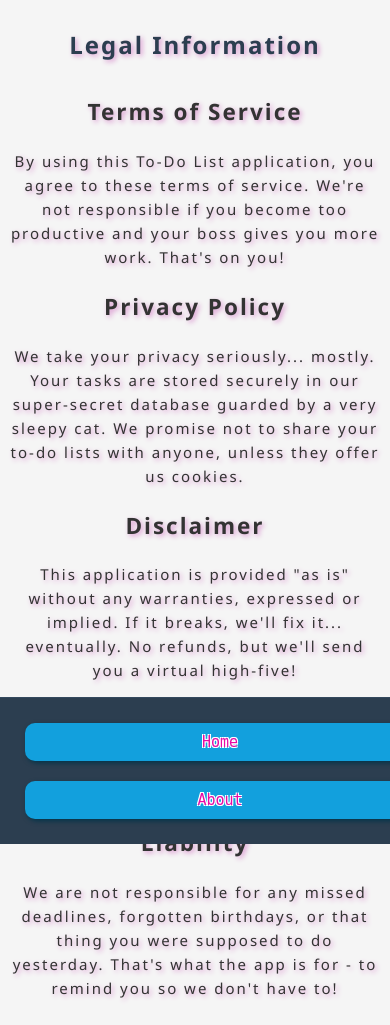
After one commit to krzysztof-durski/todolist, a Flask app: page /legal in a window 390 px wide. The commit adds this page. Run offline with Flask 3, Linux system fonts and the light colour scheme.

Commit message:
Add 2 responsive and linked pages

```diff
--- a/app/app.py
+++ b/app/app.py
@@ -46,3 +46,11 @@ def delete_task(task_id):
         db.session.delete(task)
         db.session.commit()
     return redirect('/')
+
+@app.route('/about')
+def about():
+    return render_template('about.html')
+
+@app.route('/legal')
+def legal():
+    return render_template('legal.html')
--- a/app/static/css/main.css
+++ b/app/static/css/main.css
@@ -3,6 +3,7 @@ body {
   font-family: "Segoe UI", Tahoma, Geneva, Verdana, sans-serif;
   margin: 0;
   padding: 20px;
+  padding-bottom: 80px;
   color: #333;
   line-height: 1.6;
 }
@@ -158,6 +159,21 @@ a {
   font-size: 1.5em;
 }
 
+.content {
+  text-align: center;
+  max-width: 800px;
+  margin: 0 auto;
+}
+
+.content ul {
+  display: inline-block;
+  text-align: left;
+}
+
+.content h2 {
+  margin-top: 20px;
+}
+
 @media screen and (max-width: 768px) {
   body {
     padding: 15px;
--- /dev/null
+++ b/app/templates/legal.html
@@ -0,0 +1,58 @@
+<!DOCTYPE html>
+<html lang="en">
+  <head>
+    <meta charset="UTF-8" />
+    <meta name="viewport" content="width=device-width, initial-scale=1.0" />
+    <title>Legal - To-Do List</title>
+    <link
+      rel="stylesheet"
+      href="{{ url_for('static', filename='css/main.css') }}"
+    />
+  </head>
+  <body>
+    <div class="container">
+      <h1>Legal Information</h1>
+      <div class="content">
+        <h2>Terms of Service</h2>
+        <p>
+          By using this To-Do List application, you agree to these terms of
+          service. We're not responsible if you become too productive and your
+          boss gives you more work. That's on you!
+        </p>
+
+        <h2>Privacy Policy</h2>
+        <p>
+          We take your privacy seriously... mostly. Your tasks are stored
+          securely in our super-secret database guarded by a very sleepy cat. We
+          promise not to share your to-do lists with anyone, unless they offer
+          us cookies.
+        </p>
+
+        <h2>Disclaimer</h2>
+        <p>
+          This application is provided "as is" without any warranties, expressed
+          or implied. If it breaks, we'll fix it... eventually. No refunds, but
+          we'll send you a virtual high-five!
+        </p>
+
+        <h2>Copyright</h2>
+        <p>© 2024 To-Do List. All rights reserved. Even the wrong ones.</p>
+
+        <h2>Liability</h2>
+        <p>
+          We are not responsible for any missed deadlines, forgotten birthdays,
+          or that thing you were supposed to do yesterday. That's what the app
+          is for - to remind you so we don't have to!
+        </p>
+      </div>
+      <footer class="bottom-fixed">
+        <a href="{{ url_for('index') }}">
+          <button>Home</button>
+        </a>
+        <a href="{{ url_for('about') }}">
+          <button>About</button>
+        </a>
+      </footer>
+    </div>
+  </body>
+</html>
```
Also changed, not shown: app/templates/about.html (added, +42 -0 lines), app/templates/index.html (+4 -8 lines), todo.db.
